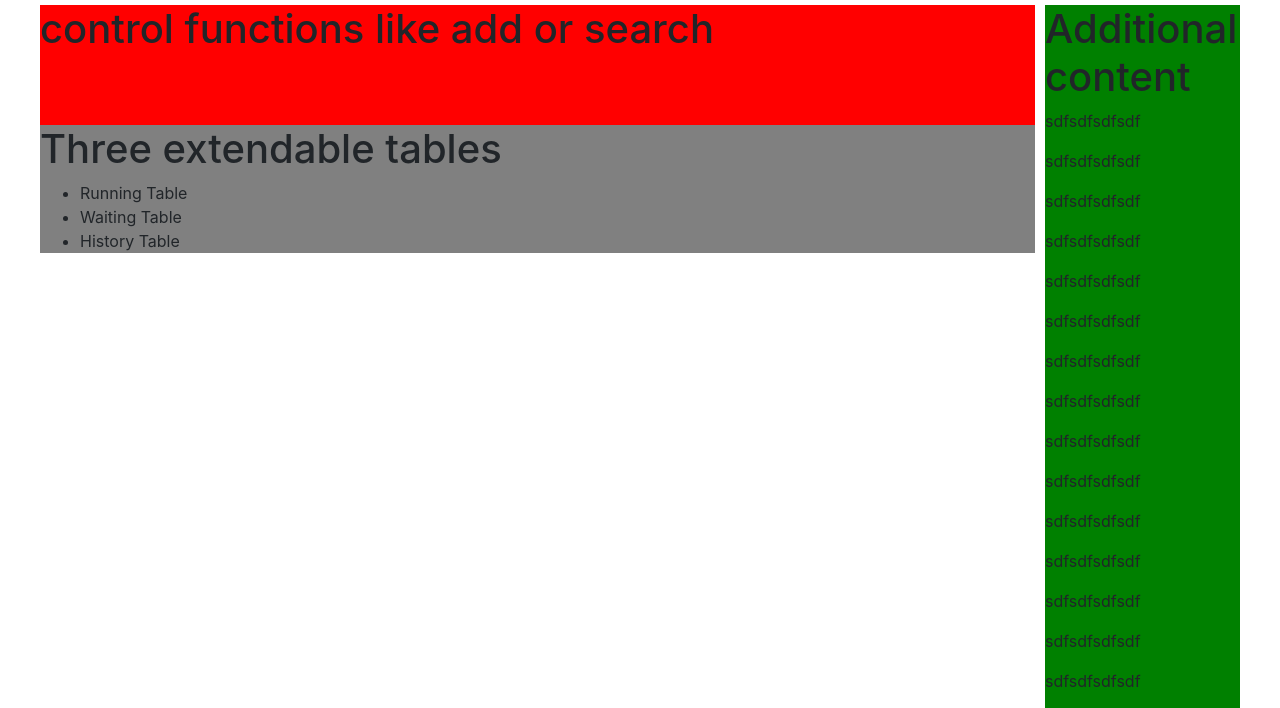
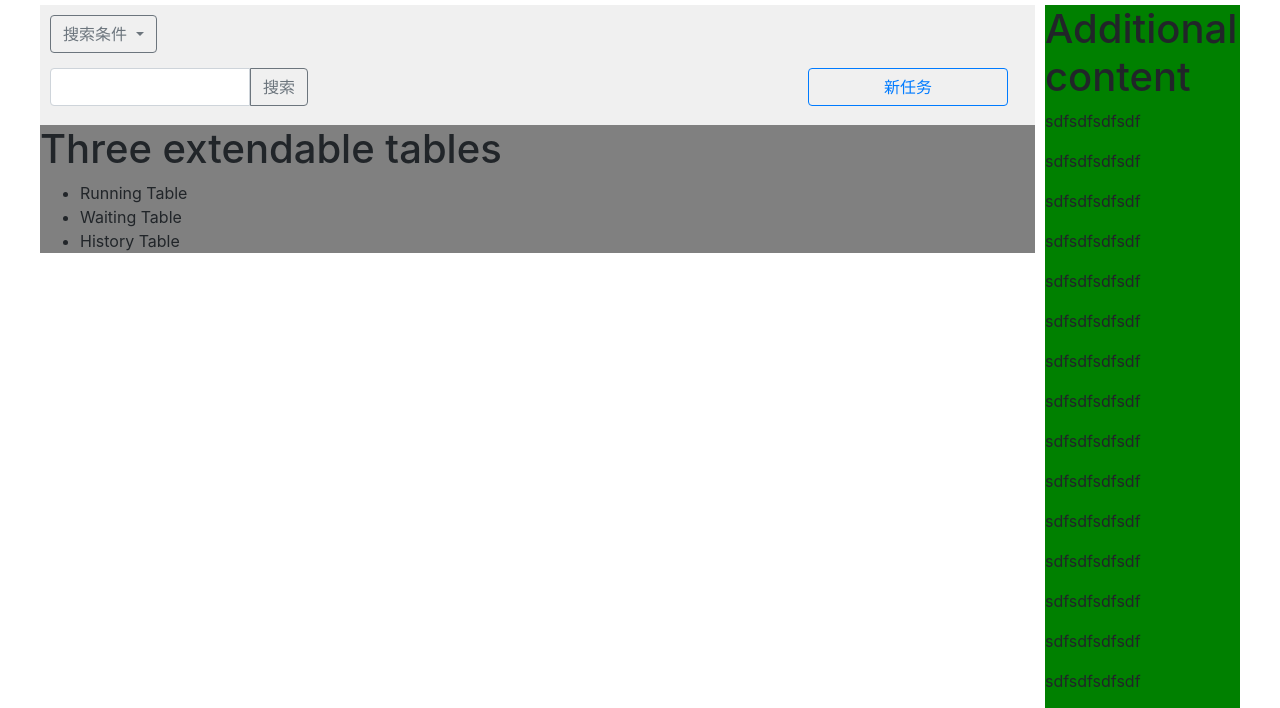
Before and after one commit to qweaxdzsc/web_queue, a Django app: page / in a window 1280 px wide. Shown: the part 64-772 px from the top of the page. Run offline with Django 3.2, Linux system fonts and the light colour scheme.

Commit message:
-update web_queue:   - fill stuff in block_control

```diff
--- a/queue_web/app_queue/templates/index.html
+++ b/queue_web/app_queue/templates/index.html
@@ -13,7 +13,24 @@
 <div class="block_content">
     <div class="block_content_left">
         <div class="block_control">
-        <h1>control functions like add or search</h1>
+             <div class="input-group-prepend dropdown_search">
+                    <button class="btn btn-outline-secondary dropdown-toggle" type="button" data-toggle="dropdown"
+                            aria-haspopup="true" aria-expanded="false">搜索条件
+                    </button>
+                    <div class="dropdown-menu">
+                        <a class="dropdown-item" href="#">Action</a>
+                        <a class="dropdown-item" href="#">Another action</a>
+                        <a class="dropdown-item" href="#">Something else here</a>
+                    </div>
+                </div>
+            <div class="input-group mb-3">
+
+                <input type="text" class="form-control input_search" aria-label="Text input with dropdown button">
+                <button class="btn btn-outline-secondary btn_search" type="button" id="button-addon2">搜索</button>
+                <button type="button" class="btn btn-outline-primary btn_add">新任务</button>
+
+            </div>
+
         </div>
 
         <div class="block_table">
@@ -28,11 +45,22 @@
 
     <div class="block_additional">
         <h1>Additional content</h1>
-            <p>sdfsdfsdfsdf</p><p>sdfsdfsdfsdf</p><p>sdfsdfsdfsdf</p><p>sdfsdfsdfsdf</p><p>sdfsdfsdfsdf</p>
-            <p>sdfsdfsdfsdf</p><p>sdfsdfsdfsdf</p><p>sdfsdfsdfsdf</p><p>sdfsdfsdfsdf</p><p>sdfsdfsdfsdf</p>
-            <p>sdfsdfsdfsdf</p><p>sdfsdfsdfsdf</p><p>sdfsdfsdfsdf</p><p>sdfsdfsdfsdf</p><p>sdfsdfsdfsdf</p>
+        <p>sdfsdfsdfsdf</p>
+        <p>sdfsdfsdfsdf</p>
+        <p>sdfsdfsdfsdf</p>
+        <p>sdfsdfsdfsdf</p>
+        <p>sdfsdfsdfsdf</p>
+        <p>sdfsdfsdfsdf</p>
+        <p>sdfsdfsdfsdf</p>
+        <p>sdfsdfsdfsdf</p>
+        <p>sdfsdfsdfsdf</p>
+        <p>sdfsdfsdfsdf</p>
+        <p>sdfsdfsdfsdf</p>
+        <p>sdfsdfsdfsdf</p>
+        <p>sdfsdfsdfsdf</p>
+        <p>sdfsdfsdfsdf</p>
+        <p>sdfsdfsdfsdf</p>
     </div>
-
 
 
 </div>
--- a/queue_web/static/css/index2.css
+++ b/queue_web/static/css/index2.css
@@ -18,9 +18,27 @@
 
 .block_control{
   height: 120px;
+  margin-right: 5px;
+  padding: 10px;
+  background-color: #F0F0F0;
+}
 
-  margin-right: 5px;
-  background-color: red;
+.block_control .dropdown_search{
+  margin-bottom: 15px;
+}
+
+.block_control .input_search{
+  flex: none;
+  width: 200px;
+}
+
+.block_control .btn_search{
+border-radius: 0px 0.25rem 0.25rem 0px;
+}
+
+.block_control .btn_add{
+  margin-left: 500px;
+  width: 200px;
 }
 
 .block_table{
```
Lines whose indentation alone changed are shown as unchanged.
